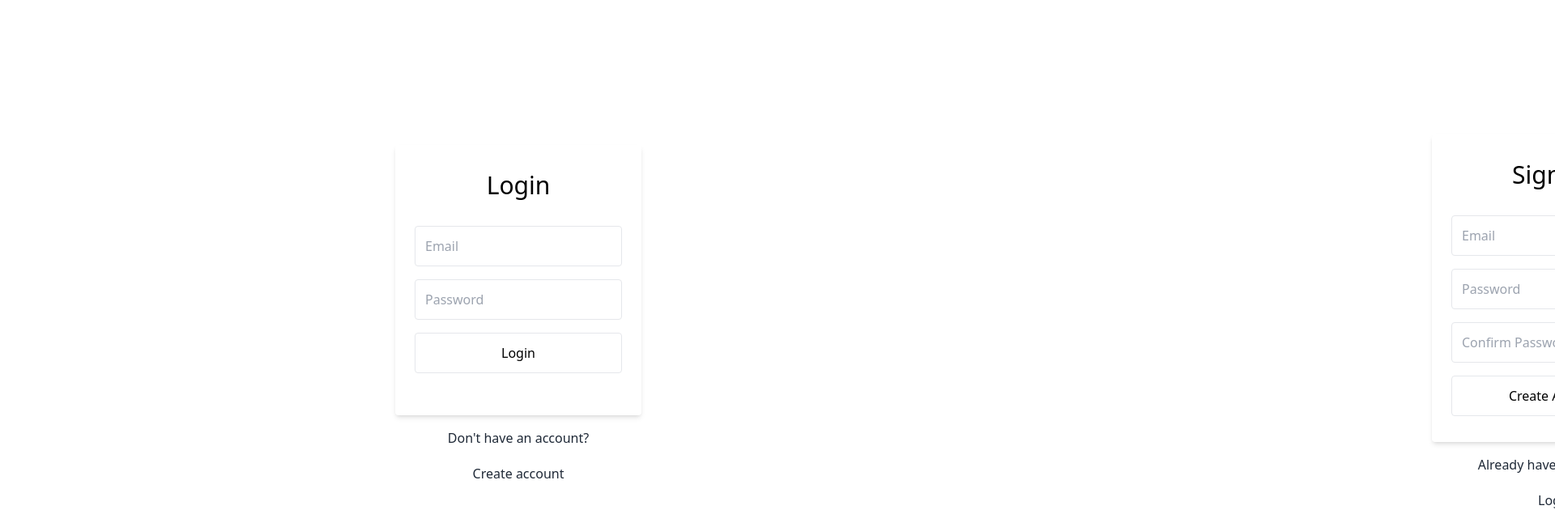
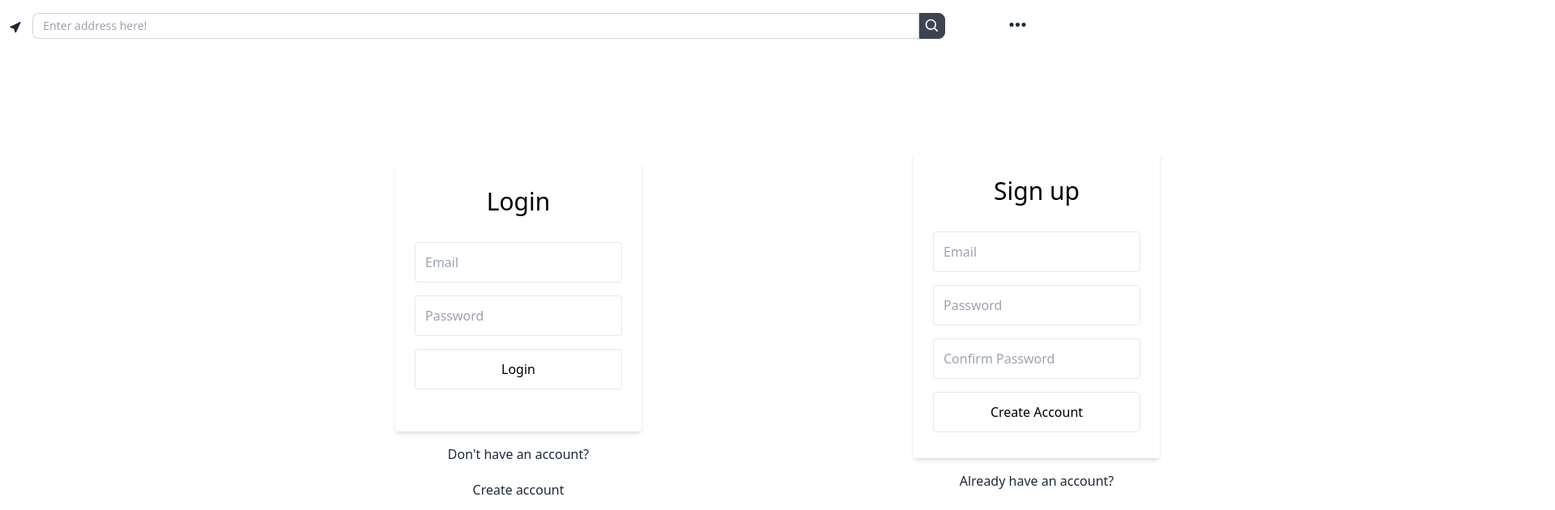
Before and after one commit to Tsubarah/samsta-haken, a React (Vite) app: page /login in a window 1280 px wide. Shown: the top 630 px of the page at 81% size, 1920 px wide, since content can reach past the window. Built offline with nearby package versions, Linux system fonts and the light colour scheme; no server answers.

Commit message:
added navbar and changed styles to fit screen

```diff
--- a/src/App.jsx
+++ b/src/App.jsx
@@ -3,14 +3,20 @@ import { ReactQueryDevtools } from "react-query/devtools";
 import HomePage from "./pages/HomePage";
 import "../src/assets/scss/App.scss";
 import LoginPage from "./pages/LoginPage";
+import NavBar from "./components/NavBar";
+import Footer from "./components/Footer";
 
 function App() {
 	return (
-		<div className="App h-screen">
+		<div className="App h-screen flex flex-col">
+			<NavBar />
+
 			<Routes>
 				<Route path="/" element={<HomePage />} />
 				<Route path="/login" element={<LoginPage />} />
 			</Routes>
+
+			<Footer />
 
 			<ReactQueryDevtools position="bottom-right" />
 		</div>
--- /dev/null
+++ b/src/components/Footer.jsx
@@ -0,0 +1,5 @@
+const Footer = () => {
+	return <div>Footer</div>;
+};
+
+export default Footer;
--- /dev/null
+++ b/src/components/NavBar.jsx
@@ -0,0 +1,41 @@
+import SearchForm from "./SearchForm";
+import { HiDotsHorizontal } from "react-icons/hi";
+import { useState } from "react";
+import { Link } from "react-router-dom";
+
+const NavBar = () => {
+	const [showMenu, setShowMenu] = useState(false);
+
+	return (
+		<div className="navbar bg-base-100 grid grid-cols-12 z-10 px-2">
+			{/* Search bar */}
+			<SearchForm className={"col-span-11"} />
+
+			{/* Drop down menu */}
+			<div className="flex-none col-start-12 justify-self-end dropdown dropdown-end">
+				<button
+					className="btn btn-square btn-ghost btn-sm"
+					tabIndex={0}
+					onClick={() => {
+						setShowMenu(!showMenu);
+					}}
+				>
+					<HiDotsHorizontal size={25} />
+				</button>
+
+				{showMenu && (
+					<ul className="p-2 bg-base-100 dropdown-content menu">
+						<li>
+							<Link to="/">Home</Link>
+						</li>
+						<li>
+							<Link to="/login">Login</Link>
+						</li>
+					</ul>
+				)}
+			</div>
+		</div>
+	);
+};
+
+export default NavBar;
--- a/src/components/SearchForm.jsx
+++ b/src/components/SearchForm.jsx
@@ -19,7 +19,7 @@ const SearchForm = ({ className, handleSearch, handleCurrentLocation }) => {
 	return (
 		<form
 			onSubmit={handleSubmit}
-			className={`flex justify-center items-center ${className}`}
+			className={`flex justify-center items-center gap-2 ${className}`}
 		>
 			<TiLocationArrow
 				onClick={handleCurrentLocation}
@@ -33,7 +33,7 @@ const SearchForm = ({ className, handleSearch, handleCurrentLocation }) => {
 					placeholder="Enter address here!"
 					onChange={(e) => setSearchInput(e.target.value)}
 					value={searchInput}
-					className="input input-sm"
+					className="input input-sm input-bordered w-full"
 				/>
 
 				<button className="btn btn-sm btn-square">
--- a/src/pages/HomePage.jsx
+++ b/src/pages/HomePage.jsx
@@ -30,8 +30,8 @@ const HomePage = () => {
 	}, [positionLatLng]);
 
 	return (
-		<div className="h-full flex flex-col">
-			<div className="grid grid-cols-3 gap-4 bg-gray-500 p-4 items-center">
+		<div className="flex flex-col h-full">
+			{/* <div className="grid grid-cols-3 gap-4 bg-gray-500 p-4 items-center">
 				<div className="flex gap-4">
 					<h1>Home</h1>
 
@@ -43,15 +43,15 @@ const HomePage = () => {
 					handleCurrentLocation={getCurrentLocation}
 					className="col-end-6"
 				/>
-			</div>
+			</div> */}
 
 			<Map position={location} />
 
-			<div className="bg-gray-500 p-4 text-center">
+			{/* <div className="bg-gray-500 p-4 text-center">
 				{address ? <p>Adress: {address}</p> : "Sämsta Haket Inc"}
 			</div>
 
-			{showTips && <TipsForm showTips={showTips} setShowTips={setShowTips} />}
+			{showTips && <TipsForm showTips={showTips} setShowTips={setShowTips} />} */}
 		</div>
 	);
 };
--- a/src/pages/LoginPage.jsx
+++ b/src/pages/LoginPage.jsx
@@ -1,28 +1,32 @@
-import { useState } from 'react'
-import Signup from '../components/Signup'
-import Login from '../components/Login'
-import { useAuthContext } from '../contexts/AuthContext'
+import { useState } from "react";
+import Signup from "../components/Signup";
+import Login from "../components/Login";
+import { useAuthContext } from "../contexts/AuthContext";
 
 const LoginPage = () => {
-  const [loading, setLoading] = useState(false)
-  const { loginSwipe } = useAuthContext()
+	const [loading, setLoading] = useState(false);
+	const { loginSwipe } = useAuthContext();
 
-  console.log(loginSwipe)
+	console.log(loginSwipe);
 
 	return (
-    <>
+		<div className="h-full grid place-content-center">
 			{loading && <div>loading...</div>}
 
-      <div className={`flex w-[200%] transition duration-500 ${loginSwipe ? "-translate-x-1/2" : ""}`}>
-        <div className="grid place-content-center h-screen w-full">
+			<div
+				className={`flex w-[200%] transition duration-500 ${
+					loginSwipe ? "-translate-x-1/2" : ""
+				}`}
+			>
+				<div className="grid place-content-center w-full">
 					<Login />
 				</div>
-        <div className="grid place-content-center h-screen w-full">
+				<div className="grid place-content-center w-full">
 					<Signup />
 				</div>
 			</div>
-    </>
-  )
-}
+		</div>
+	);
+};
 
-export default LoginPage
+export default LoginPage;
```
Lines whose indentation alone changed are shown as unchanged.
